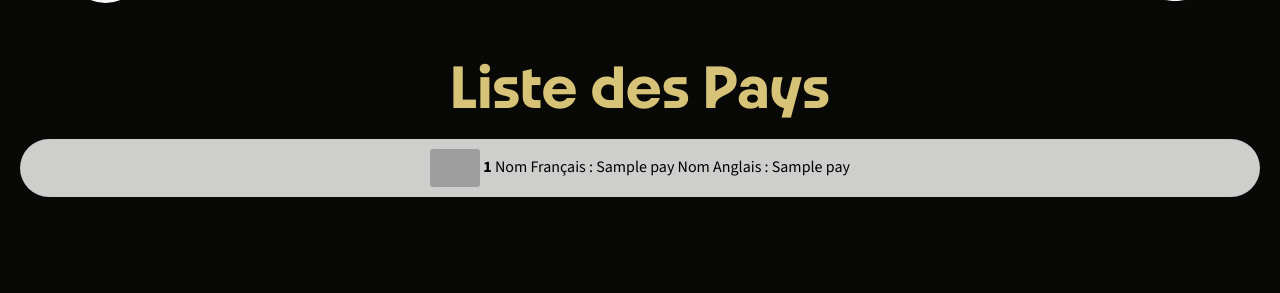
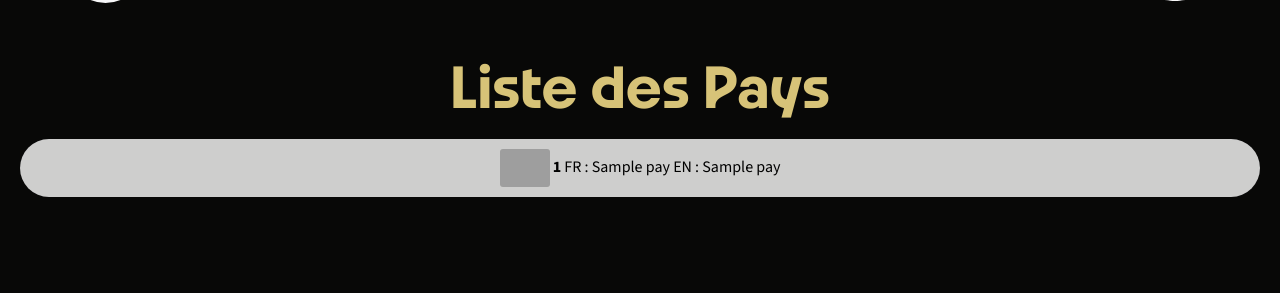
Before and after one commit to SebastianCaron/SAE_Farfalles, a PHP site: page /list-pays.php in a window 1280 px wide. Shown: the part 87-380 px from the top of the page. Run offline with PHP 8.4, Linux system fonts and the light colour scheme; tables that the repository leaves empty hold one stand-in row (values such as "Sample post"); a stand-in replaces the project's code that opens the database connection; grey boxes are pictures that could not be loaded.

Commit message:
Update list-pays.php

```diff
--- a/Website/list-pays.php
+++ b/Website/list-pays.php
@@ -103,8 +103,8 @@ if ($_SERVER["REQUEST_METHOD"] == "POST") {
                 <li>
                     <img src="<?php echo $pays['Drapeau']; ?>" alt="Drapeau du pays">
                     <strong><?php echo $pays['ID']; ?></strong>
-                    <span>Nom Français : </span> <?php echo $pays['Nom_Français']; ?>
-                    <span>Nom Anglais : </span> <?php echo $pays['Nom_Anglais']; ?>
+                    <span>FR : </span> <?php echo $pays['Nom_Français']; ?>
+                    <span>EN : </span> <?php echo $pays['Nom_Anglais']; ?>
                 </li>
             <?php endforeach; ?>
         </ul>
```
